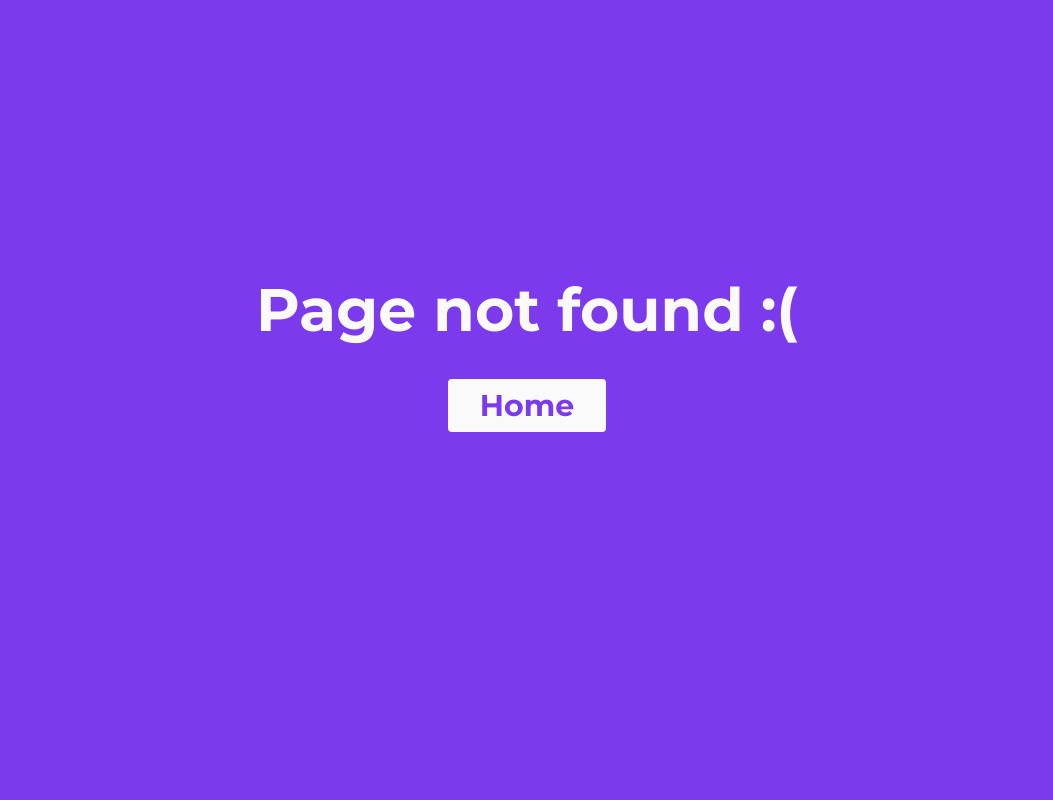
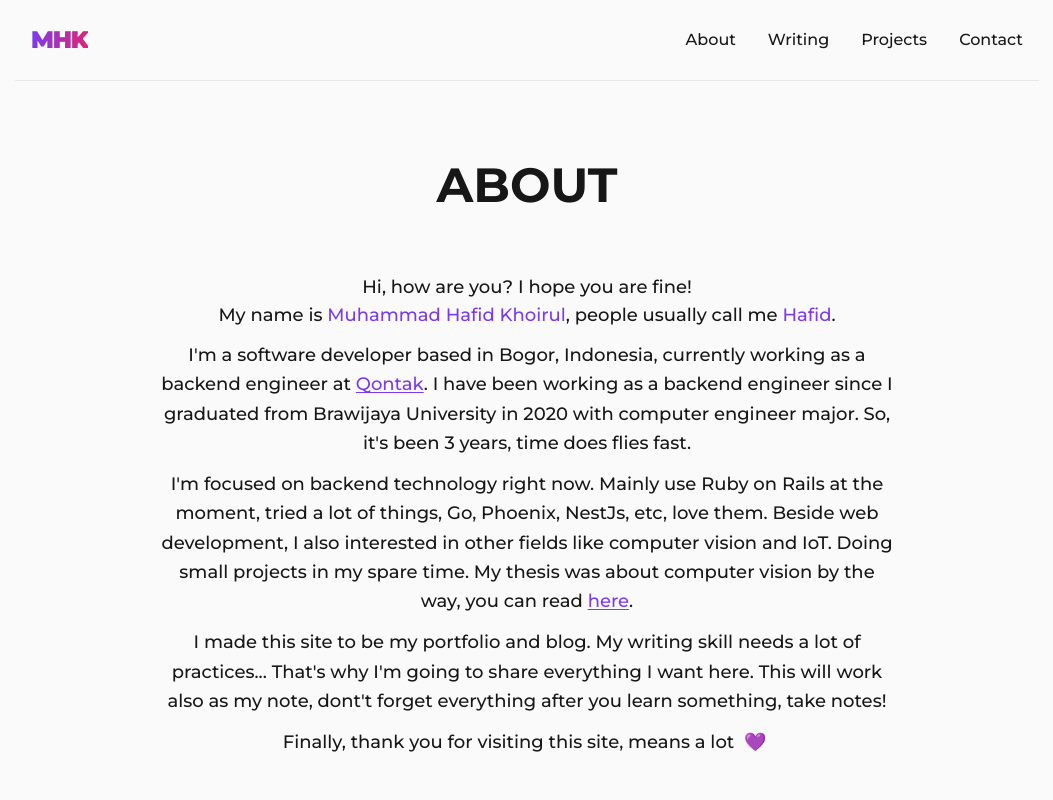
Before and after one commit to mhafidk/portfolio-web, a SvelteKit app: page /about in a window 1280 px wide. Before the commit this address had no page. Shown: the top 800 px of the page, without its empty margins (113-1166 px from the left). Built offline with nearby package versions, Linux system fonts and the light colour scheme.

Commit message:
add about page

```diff
--- /dev/null
+++ b/src/routes/about/+page.svelte
@@ -0,0 +1,34 @@
+<script>
+  let year = new Date().getFullYear();
+</script>
+
+<svelte:head>
+  <title>About</title>
+</svelte:head>
+
+<div class="pb-44">
+  <h1 class="text-3xl md:text-5xl font-bold py-16 text-center">ABOUT</h1>
+  <div class="">
+    <div class="text-center text-lg">
+      <p>Hi, how are you? I hope you are fine!</p>
+      <p>My name is <span class="text-violet-600">Muhammad Hafid Khoirul</span>, people usually call me <span class="text-violet-600">Hafid</span>.</p>
+      <p class="mt-3 leading-relaxed">
+        I'm a software developer based in Bogor, Indonesia, currently working as
+        a backend engineer at <a class="text-violet-600 hover:text-violet-700 underline underline-offset-2" href="https://wwww.qontak.com" target="_blank" rel="noreferrer">Qontak</a>.
+        I have been working as a backend engineer since I graduated from Brawijaya University in 2020 with computer engineer major. So, it's been {year-2020} years, time does flies fast.
+      </p>
+      <p class="mt-3 leading-relaxed">
+        I'm focused on backend technology right now. Mainly use Ruby on Rails at the moment, tried a lot of things, Go, Phoenix, NestJs, etc, love them.
+        Beside web development, I also interested in other fields like computer vision and IoT. Doing small projects in my spare time.
+        My thesis was about computer vision by the way, you can read <a class="text-violet-600 hover:text-violet-700 underline underline-offset-2" href="https://j-ptiik.ub.ac.id/index.php/j-ptiik/article/view/7129" target="_blank" rel="noreferrer">here</a>.
+      </p>
+      <p class="mt-3 leading-relaxed">
+        I made this site to be my portfolio and blog. My writing skill needs a lot of practices... That's why I'm going to share everything I want here.
+        This will work also as my note, dont't forget everything after you learn something, take notes!
+      </p>
+      <p class="mt-3 leading-relaxed">
+        Finally, thank you for visiting this site, means a lot &nbsp;&#128156;&nbsp;
+      </p>
+    </div>
+  </div>
+</div>
```
